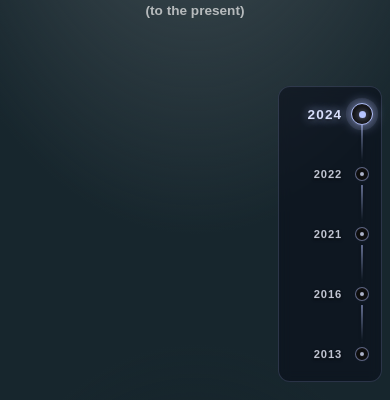
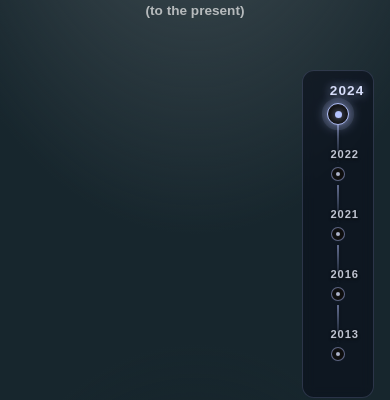
Before and after one commit to wj127/davis_portfolio, a Next.js app: page /work-experience in a window 390 px wide. Shown: the part 441-841 px from the top of the page. Built offline with nearby package versions, Linux system fonts and the light colour scheme; no server answers; a web font is replaced by a local one.

Commit message:
[Feature Add]: implement mobile scroll synchronization for the timeline in the work experience section, enhancing user experience by keeping the table of contents in sync with vertical scrolling

```diff
--- a/src/app/work-experience/components/toc/Toc.module.scss
+++ b/src/app/work-experience/components/toc/Toc.module.scss
@@ -207,7 +207,7 @@ $desktop-breakpoint: 1025px;
 @media screen and (max-width: ($desktop-breakpoint - 1)) {
   .tocContainer {
     left: auto;
-    right: 0.5rem;
+    right: 1rem;
     bottom: auto;
     top: 80%;
     transform: translateY(-50%);
@@ -216,7 +216,14 @@ $desktop-breakpoint: 1025px;
     border: 1px solid rgba(182, 196, 255, 0.18);
     border-radius: 0.75rem;
     backdrop-filter: blur(6px);
-    padding-left: 4rem;
+    padding: 1rem 1rem;
+  }
+
+  .active {
+    .year {
+      top: -60%;
+      right: -70%;
+    }
   }
 
   .timeline {
@@ -246,6 +253,8 @@ $desktop-breakpoint: 1025px;
     left: auto;
     right: calc(100% + 0.55rem);
     transform: translateY(-50%);
+    top: -40%;
+    right: -45%;
   }
 
   .caption {
--- a/src/app/work-experience/page.tsx
+++ b/src/app/work-experience/page.tsx
@@ -16,6 +16,7 @@ gsap.registerPlugin(useGSAP, ScrollTrigger);
 const brunoAce = Bruno_Ace_SC({ weight: '400', subsets: ['latin'] });
 
 const DESKTOP_MEDIA_QUERY = '(min-width: 1025px)';
+const MOBILE_MEDIA_QUERY = '(max-width: 1024px)';
 
 const clamp = (value: number, min: number, max: number) => Math.min(Math.max(value, min), max);
 
@@ -129,6 +130,35 @@ export default function WorkExperience() {
           horizontalScrollTriggerRef.current = null;
         };
       });
+
+      // Mobile is a native vertical scroller (no GSAP): keep the ToC in sync with a
+      // plain scroll listener on the pin wrapper, which is the scroll container here.
+      matchMedia.add(MOBILE_MEDIA_QUERY, () => {
+        // Activate the year whose chapter currently covers the scroller's vertical
+        // centre. Chapters stack newest-first, so as the user scrolls down the active
+        // year walks through timelineYears in order.
+        const updateActiveYearMobile = () => {
+          const scrollerRect = pinWrapper.getBoundingClientRect();
+          const viewportCenter = scrollerRect.top + pinWrapper.clientHeight / 2;
+          let currentYear = timelineYears[0];
+          for (const year of timelineYears) {
+            const yearSection = yearSectionRefs.current[year];
+            const chapter = yearSection?.parentElement;
+            if (!chapter) continue;
+            if (chapter.getBoundingClientRect().top <= viewportCenter) {
+              currentYear = year;
+            }
+          }
+          setActiveYear(currentYear);
+        };
+
+        updateActiveYearMobile();
+        pinWrapper.addEventListener('scroll', updateActiveYearMobile, { passive: true });
+
+        return () => {
+          pinWrapper.removeEventListener('scroll', updateActiveYearMobile);
+        };
+      });
     },
     { scope: pinWrapperRef },
   );
```
